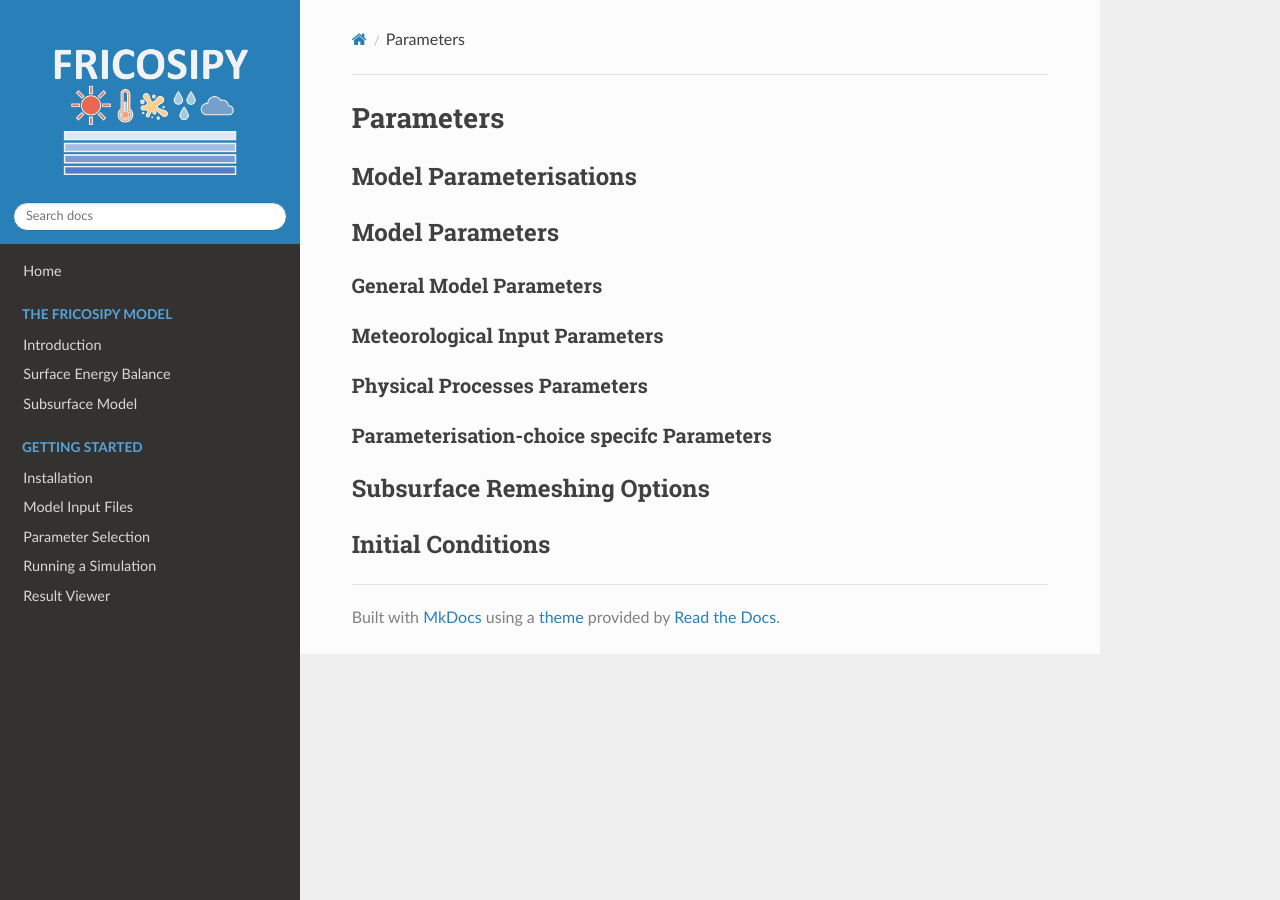
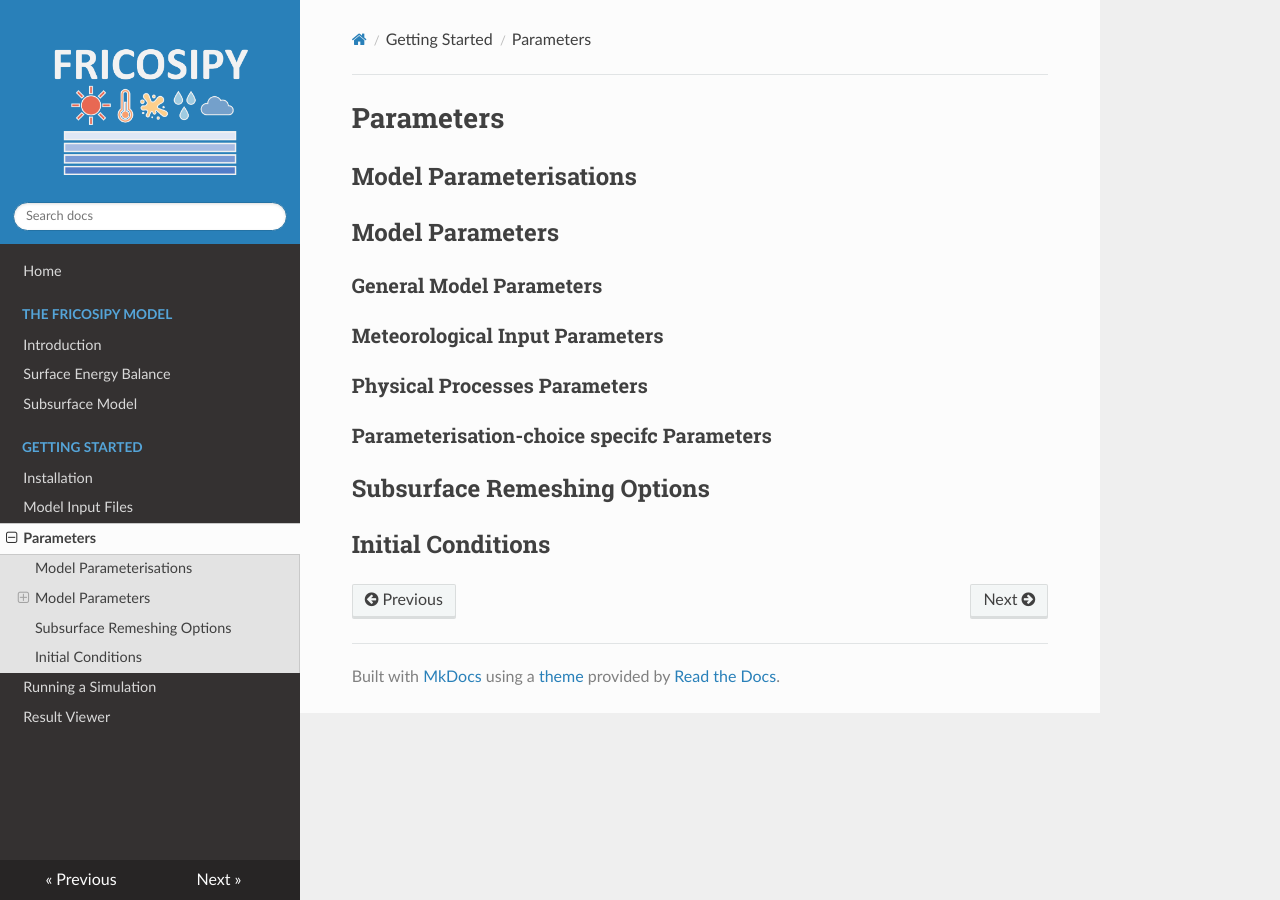
Before and after one commit to MarcusGastaldello/FRICOSIPY, an MkDocs documentation site: the page built from docs/parameters.md, in a window 1280 px wide. Built offline with MkDocs 1.6.1, drawn with Linux system fonts in a browser that asks for light colours; nearby versions of some CDN libraries.

Commit message:
Update mkdocs.yml

```diff
--- a/mkdocs.yml
+++ b/mkdocs.yml
@@ -25,6 +25,6 @@ nav:
   - "Getting Started":
     - Installation: installation.md
     - Model Input Files: model_input_files.md
-    - Parameter Selection: parameter_selection.md
+    - Parameters: parameters.md
     - Running a Simulation: running_a_simulation.md
     - Result Viewer: result_viewer.md
```
